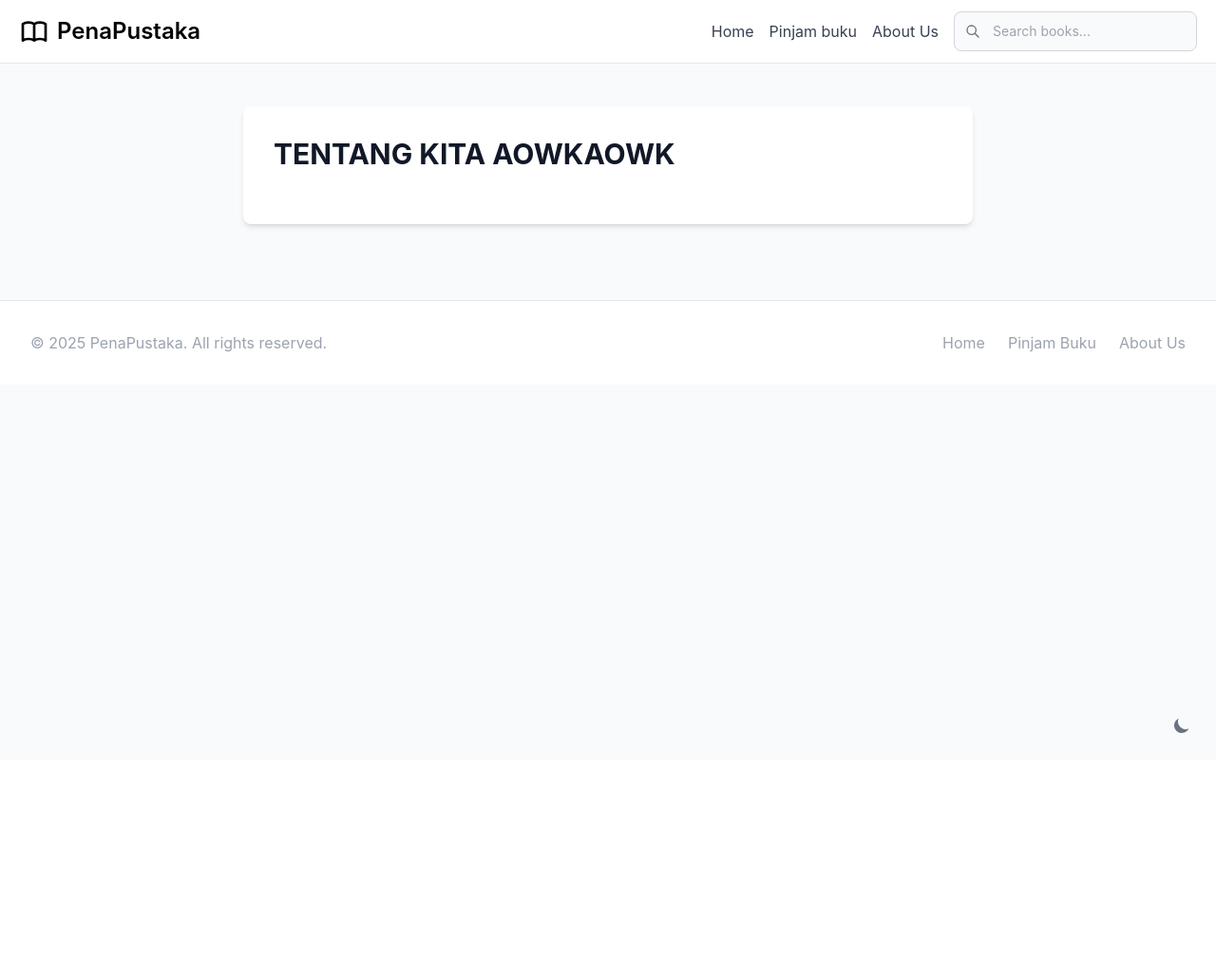
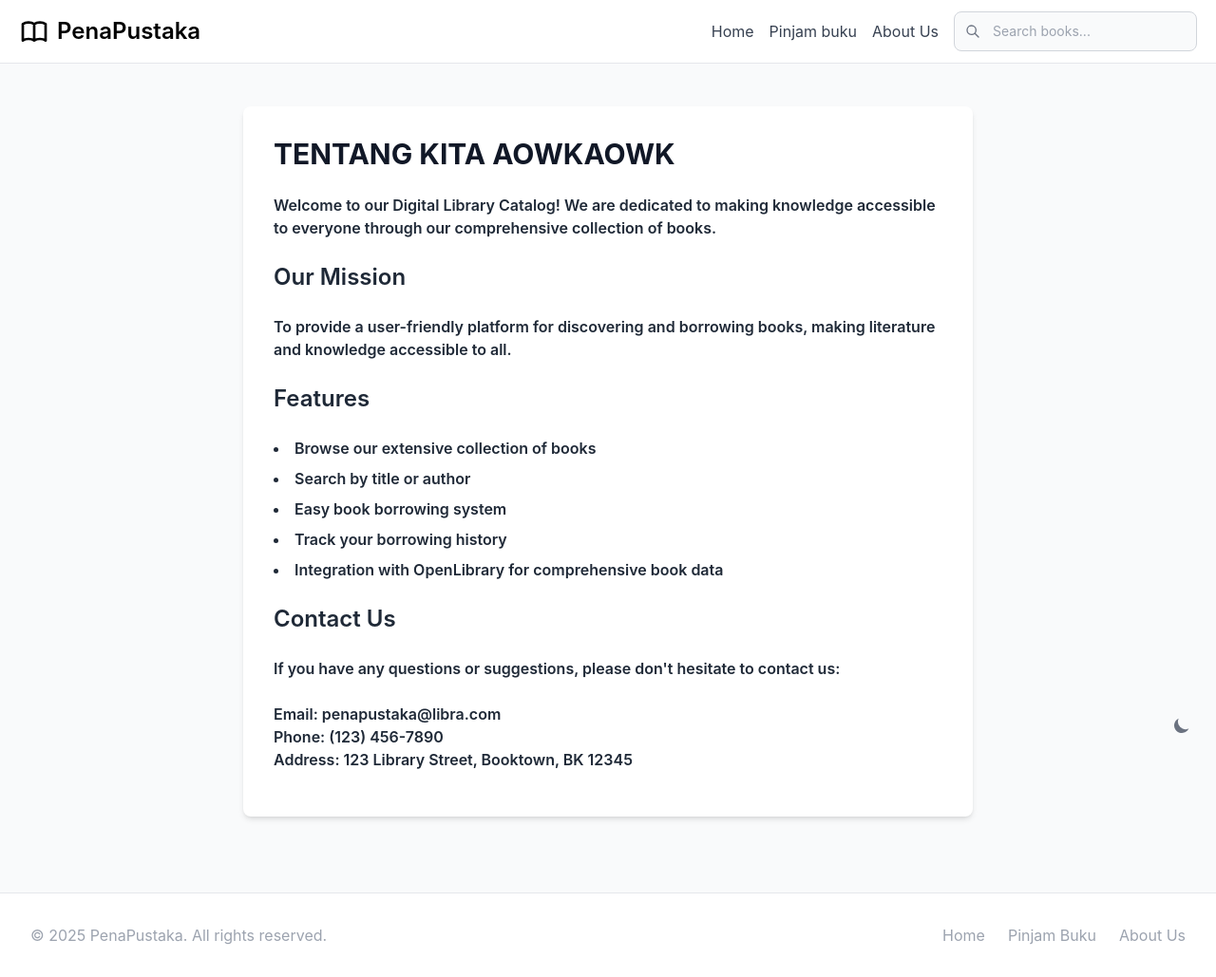
Before and after one commit to VhemasP/web-perpus, a Django app: page /about/ in a window 1280 px wide. Shown: the whole page at 95% size. Before the commit the page ends 772 px from the top, so only its background shows below. Run offline with Django 5.2, Linux system fonts and the light colour scheme; some libraries are stand-ins or nearby versions.

Commit message:
Menambah text About Us

```diff
--- a/templates/books/about.html
+++ b/templates/books/about.html
@@ -5,14 +5,14 @@
     <div class="max-w-3xl mx-auto bg-white dark:bg-gray-800 rounded-lg shadow-md p-8">
         <h1 class="text-3xl font-bold text-gray-900 dark:text-white mb-6">TENTANG KITA AOWKAOWK</h1>
 
-        <!-- <div class="prose dark:prose-invert max-w-none">
-            <p class="mb-4">Welcome to our Digital Library Catalog! We are dedicated to making knowledge accessible to everyone through our comprehensive collection of books.</p>
+        <div class="prose dark:prose-invert max-w-none">
+            <p class="font-semibold text-gray-800 dark:text-gray-200 mt-6 mb-4">Welcome to our Digital Library Catalog! We are dedicated to making knowledge accessible to everyone through our comprehensive collection of books.</p>
 
             <h2 class="text-2xl font-semibold text-gray-800 dark:text-gray-200 mt-6 mb-4">Our Mission</h2>
-            <p class="mb-4">To provide a user-friendly platform for discovering and borrowing books, making literature and knowledge accessible to all.</p>
+            <p class="font-semibold text-gray-800 dark:text-gray-200 mt-6 mb-4">To provide a user-friendly platform for discovering and borrowing books, making literature and knowledge accessible to all.</p>
 
             <h2 class="text-2xl font-semibold text-gray-800 dark:text-gray-200 mt-6 mb-4">Features</h2>
-            <ul class="list-disc list-inside mb-4">
+            <ul class="list-disc list-inside font-semibold text-gray-800 dark:text-gray-200 mt-6 mb-4">
                 <li class="mb-2">Browse our extensive collection of books</li>
                 <li class="mb-2">Search by title or author</li>
                 <li class="mb-2">Easy book borrowing system</li>
@@ -21,13 +21,13 @@
             </ul>
 
             <h2 class="text-2xl font-semibold text-gray-800 dark:text-gray-200 mt-6 mb-4">Contact Us</h2>
-            <p>If you have any questions or suggestions, please don't hesitate to contact us:</p>
-            <p class="mt-2">
-                Email: library@example.com<br>
+            <p class="font-semibold text-gray-800 dark:text-gray-200 mt-6 mb-4">If you have any questions or suggestions, please don't hesitate to contact us:</p>
+            <p class="font-semibold text-gray-800 dark:text-gray-200 mt-6 mb-4 mt-2">
+                Email: penapustaka@libra.com<br>
                 Phone: (123) 456-7890<br>
                 Address: 123 Library Street, Booktown, BK 12345
             </p>
-        </div> -->
+        </div>
     </div>
 </div>
 {% endblock %}
```
